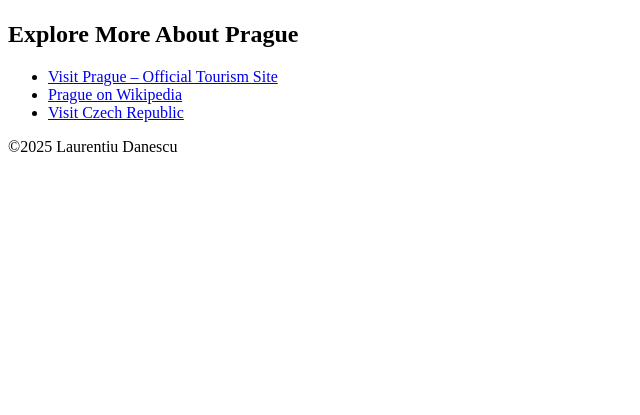
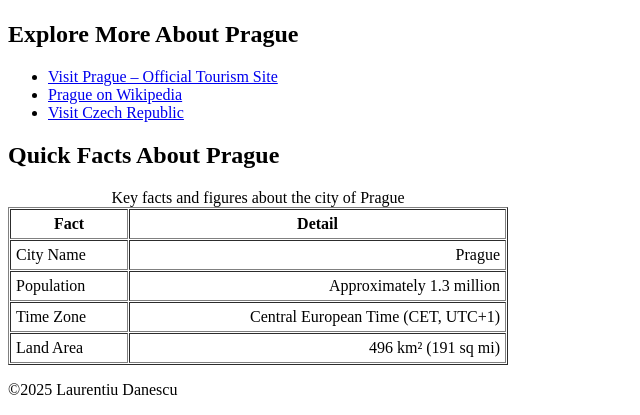
Before and after one commit to Ldanescu4713/assignment, a plain HTML site: page index.html in a window 1280 px wide. Shown: the part 1224-1639 px from the top of the page, without its empty margins (0-640 px from the left). Before the commit the page ends 1396 px from the top, so only its background shows below. Drawn offline with Linux system fonts and the light colour scheme.

Commit message:
Inserting a table with quick facts

```diff
--- a/index.html
+++ b/index.html
@@ -58,13 +58,45 @@
             </ul>
         </section>
 
+        <!--Table-->
+        <section id="quick-facts">
+            <h2>Quick Facts About Prague</h2>
+            <table width="500px" border="1" cellpadding="5" cellspacing="1">
+                <caption>Key facts and figures about the city of Prague</caption>
+                <colgroup>
+                    <col align="left">
+                    <col align="right">
+                </colgroup>
+                <thead>
+                    <tr>
+                        <th scope="col" align="center">Fact</th>
+                        <th scope="col" align="center">Detail</th>
+                    </tr>
+                </thead>
+                <tbody>
+                    <tr>
+                        <td align="left">City Name</td>
+                        <td align="right">Prague</td>
+                    </tr>
+                    <tr>
+                        <td align="left">Population</td>
+                        <td align="right">Approximately 1.3 million</td>
+                    </tr>
+                    <tr>
+                        <td align="left">Time Zone</td>
+                        <td align="right">Central European Time (CET, UTC+1)</td>
+                    </tr>
+                    <tr>
+                        <td align="left">Land Area</td>
+                        <td align="right">496 km² (191 sq mi)</td>
+                    </tr>
+                </tbody>
+            </table>
+        </section>
 
-          <!--Table-->
-          <section>
 
-          </section>
 
-         <!--Form-->
+        <!--Form-->
         <section>
 
         </section>
```
